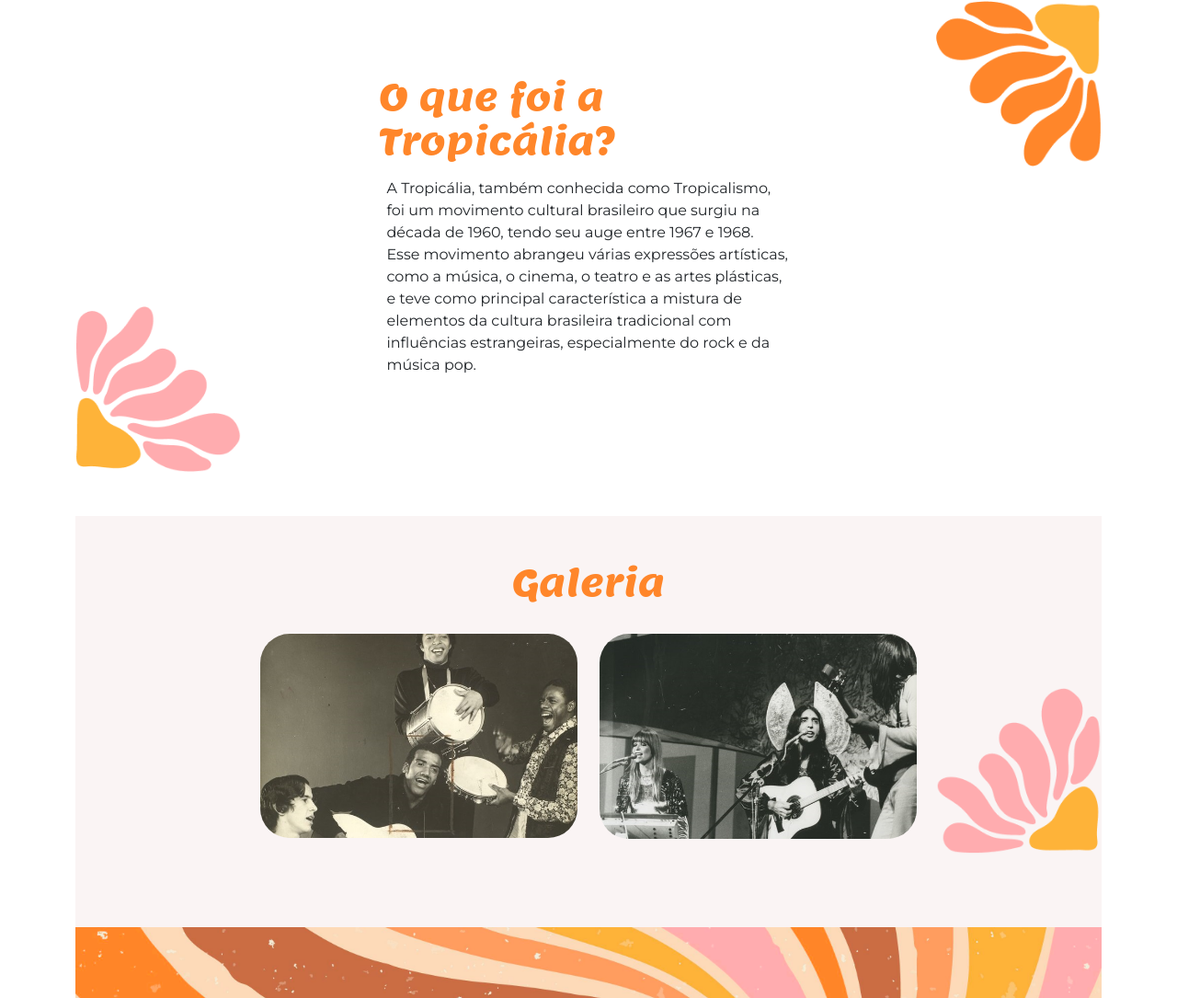
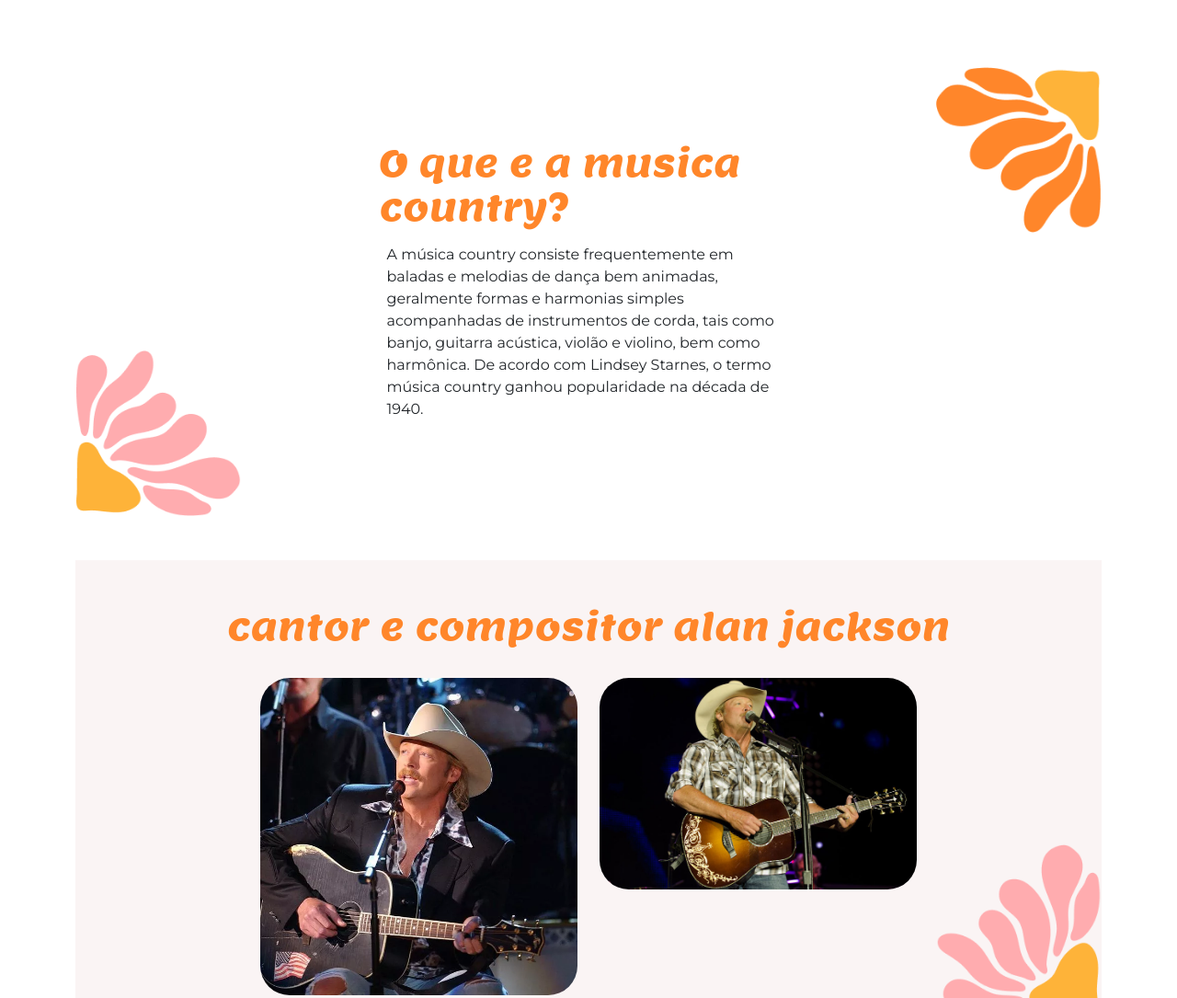
Before and after one commit to ismael130308/flashcard2, a plain HTML site: page site-acessivel-projeto-inicial/index.html in a window 1280 px wide. Shown: the part 1008-2093 px from the top of the page at 92% size. Drawn offline with nearby package versions, Linux system fonts and the light colour scheme.

Commit message:
18/02/2025

```diff
--- a/site-acessivel-projeto-inicial/index.html
+++ b/site-acessivel-projeto-inicial/index.html
@@ -23,7 +23,11 @@
             </ul>
         </nav>
 
-    </header>
+    </header>A Tropicália, também conhecida como Tropicalismo, foi um movimento cultural
+    brasileiro que surgiu na década de 1960, tendo seu auge entre 1967 e 1968. Esse movimento
+    abrangeu várias expressões artísticas, como a música, o cinema, o teatro e as artes plásticas, e
+    teve como principal característica a mistura de elementos da cultura brasileira tradicional com
+    influências estrangeiras, especialmente do rock e da música pop.
 
 
     <main class="container my-5">
@@ -45,27 +49,23 @@
         <section id="tropicalia" class="my-5 pt-6 secao-tropicalia">
             <div class="container d-flex align-items-center ">
                   <div class="col-5">
-                    <h2>O que foi a Tropicália?</h2>
-                    <p class="p-2">A Tropicália, também conhecida como Tropicalismo, foi um movimento cultural
-                        brasileiro que surgiu na década de 1960, tendo seu auge entre 1967 e 1968. Esse movimento
-                        abrangeu várias expressões artísticas, como a música, o cinema, o teatro e as artes plásticas, e
-                        teve como principal característica a mistura de elementos da cultura brasileira tradicional com
-                        influências estrangeiras, especialmente do rock e da música pop.</p>
+                    <h2>O que e a musica country?</h2>
+                    <p class="p-2">A música country consiste frequentemente em baladas e melodias de dança bem animadas, geralmente formas e harmonias simples acompanhadas de instrumentos de corda, tais como banjo, guitarra acústica, violão e violino, bem como harmônica. De acordo com Lindsey Starnes, o termo música country ganhou popularidade na década de 1940. </p>
                 </div>
             </div>
         </section>
 
         <section id="galeria">
-            <h2 class="text-center pt-5">Galeria</h2>
+            <h2 class="text-center pt-5">cantor e compositor alan jackson </h2>
             <div class="container p-3 mt-3 fundo-galeria ">
 
                 <div class="row justify-content-md-center">
                     <div class="col-md-4">
-                        <img src="img/lossy-page1-640px-Jorge_Ben_e_o_Trio_Mocotó_no_Teatro_da_Lagoa,_1971.tif.jpg"
+                        <img src="241670302_1774325329621909_6355342448324221129_n.webp"
                             class="img-fluid rounded-5" loading="lazy">
                     </div>
                     <div class="col-md-4">
-                        <img src="img/lossy-page1-640px-Os_Mutantes_2.tif.jpg" class="img-fluid rounded-5"
+                        <img src="7392088094_9ca1944f15_c.jpg" class="img-fluid rounded-5"
                             loading="lazy">
                     </div>
                 </div>
```
Also changed, not shown: site-acessivel-projeto-inicial/241670302_1774325329621909_6355342448324221129_n.webp (added), site-acessivel-projeto-inicial/7392088094_9ca1944f15_c.jpg (added), site-acessivel-projeto-inicial/american-country-music-background-with-guitar-cowboy-hat_1028938-63484.avif (added).
